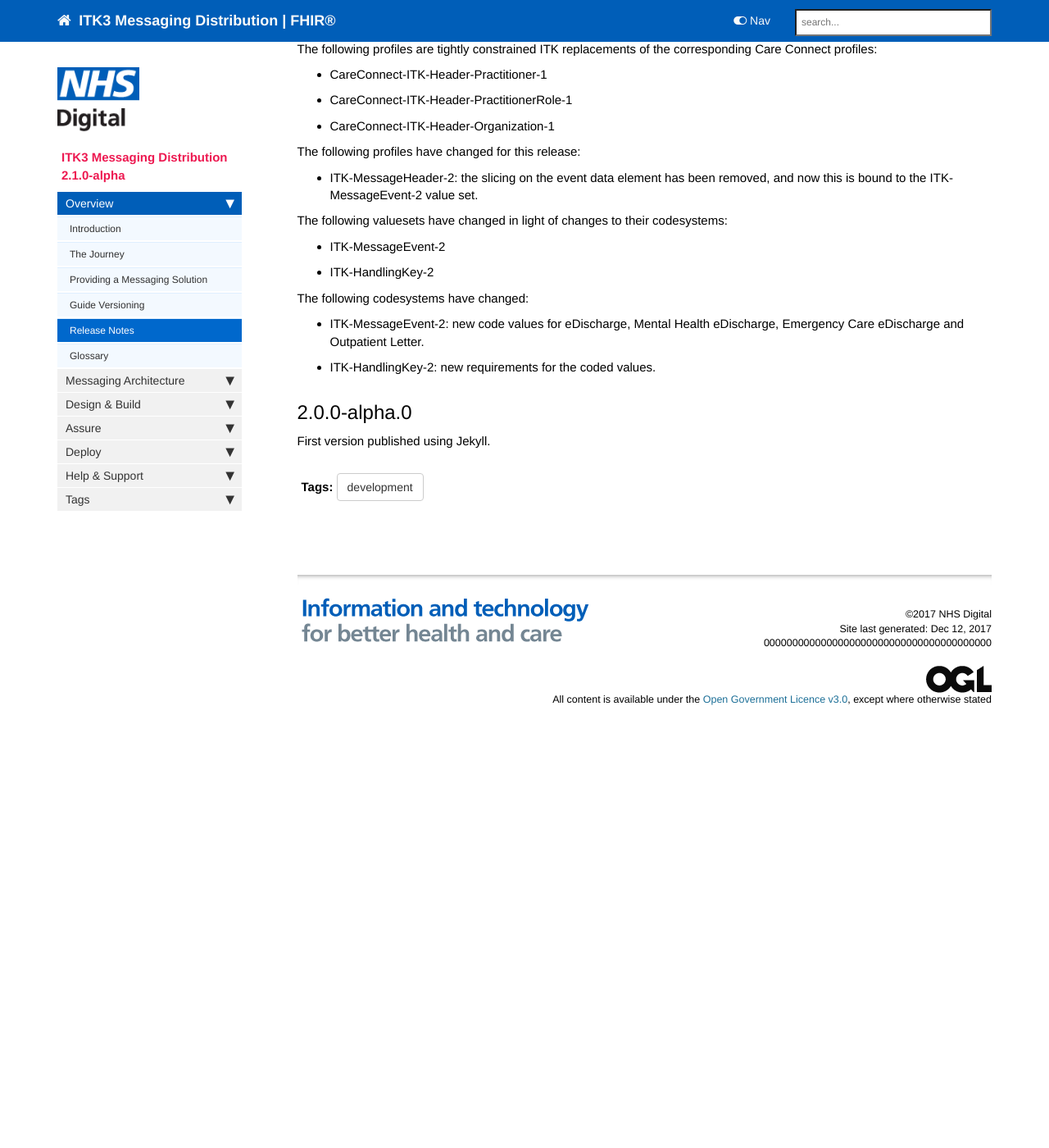
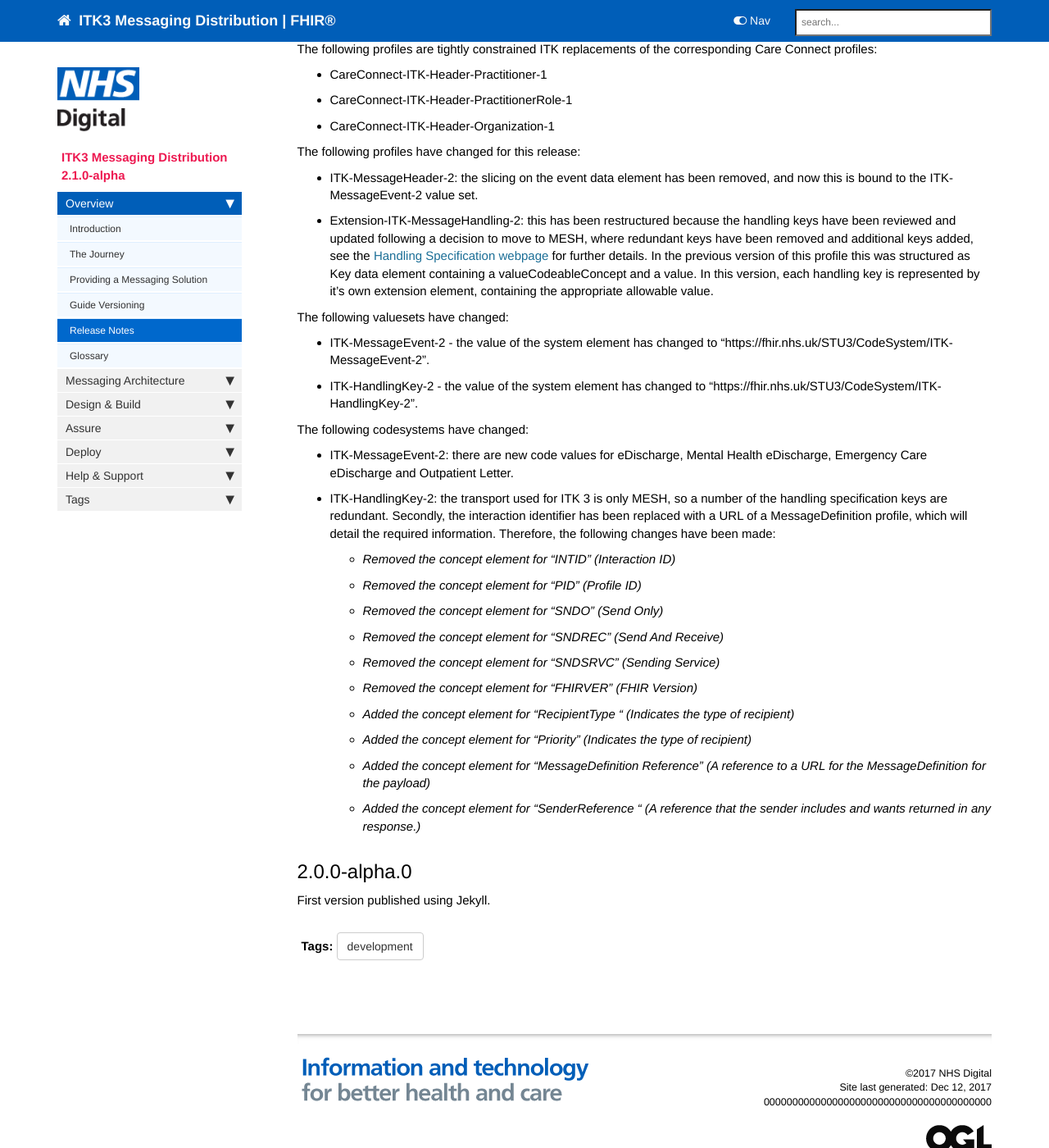
Before and after one commit to nhsconnect/ITK3-Messaging-Distribution, a Jekyll site: the page built from pages/overview/overview_release_notes.md, in a window 1280 px wide and 1400 px high, scrolled down 450 px. Shown: the whole window at 82% size. Built offline with Jekyll 4.4.1, drawn with Linux system fonts in a browser that asks for light colours; nearby versions of some CDN libraries; comment, search, counter and statistics services are not loaded; before the commit the page ends 1373 px from its top, so only the background shows below that.

Commit message:
Corrected following review comments.

```diff
--- a/pages/overview/overview_release_notes.md
+++ b/pages/overview/overview_release_notes.md
@@ -22,16 +22,27 @@ The following profiles are tightly constrained ITK replacements of the correspon
 The following profiles have changed for this release:
 
 - ITK-MessageHeader-2: the slicing on the event data element has been removed, and now this is bound to the ITK-MessageEvent-2 value set.
+- Extension-ITK-MessageHandling-2: this has been restructured because the handling keys have been reviewed and updated following a decision to move to MESH, where redundant keys have been removed and additional keys added, see the [Handling Specification webpage](explore_hand_spec.html) for further details.  In the previous version of this profile this was structured as Key data element containing a valueCodeableConcept and a value.  In this version, each handling key is represented by it's own extension element, containing the appropriate allowable value.
 
-The following valuesets have changed in light of changes to their codesystems:
+The following valuesets have changed:
 
-- ITK-MessageEvent-2
-- ITK-HandlingKey-2
+- ITK-MessageEvent-2 - the value of the system element has changed to "https://fhir.nhs.uk/STU3/CodeSystem/ITK-MessageEvent-2".
+- ITK-HandlingKey-2 - the value of the system element has changed to "https://fhir.nhs.uk/STU3/CodeSystem/ITK-HandlingKey-2".
 
 The following codesystems have changed:
 
-- ITK-MessageEvent-2: new code values for eDischarge, Mental Health eDischarge, Emergency Care eDischarge and Outpatient Letter.
-- ITK-HandlingKey-2: new requirements for the coded values.
+- ITK-MessageEvent-2: there are new code values for eDischarge, Mental Health eDischarge, Emergency Care eDischarge and Outpatient Letter.
+- ITK-HandlingKey-2: the transport used for ITK 3 is only MESH, so a number of the handling specification keys are redundant.  Secondly, the interaction identifier has been replaced with a URL of a MessageDefinition profile, which will detail the required information. Therefore, the following changes have been made:
+  + *Removed the concept element for "INTID" (Interaction ID)*
+  + *Removed the concept element for "PID" (Profile ID)*
+  + *Removed the concept element for "SNDO" (Send Only)*
+  + *Removed the concept element for "SNDREC" (Send And Receive)*
+  + *Removed the concept element for "SNDSRVC" (Sending Service)*
+  + *Removed the concept element for "FHIRVER" (FHIR Version)*
+  + *Added the concept element for "RecipientType " (Indicates the type of recipient)*
+  + *Added the concept element for "Priority" (Indicates the type of recipient)*
+  + *Added the concept element for "MessageDefinition Reference" (A reference to a URL for the MessageDefinition for the payload)*
+  + *Added the concept element for "SenderReference " (A reference that the sender includes and wants returned in any response.)*
 
 
 ## 2.0.0-alpha.0 ##
```
